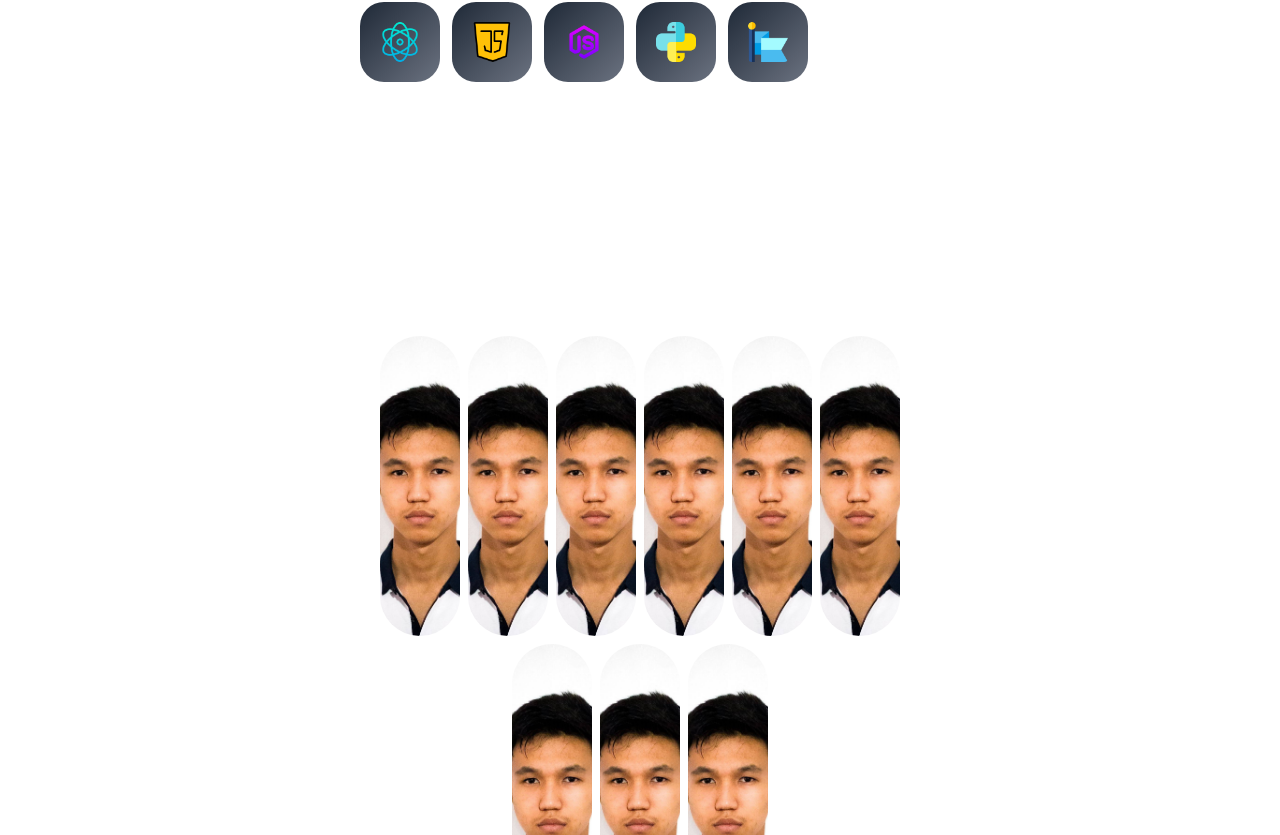
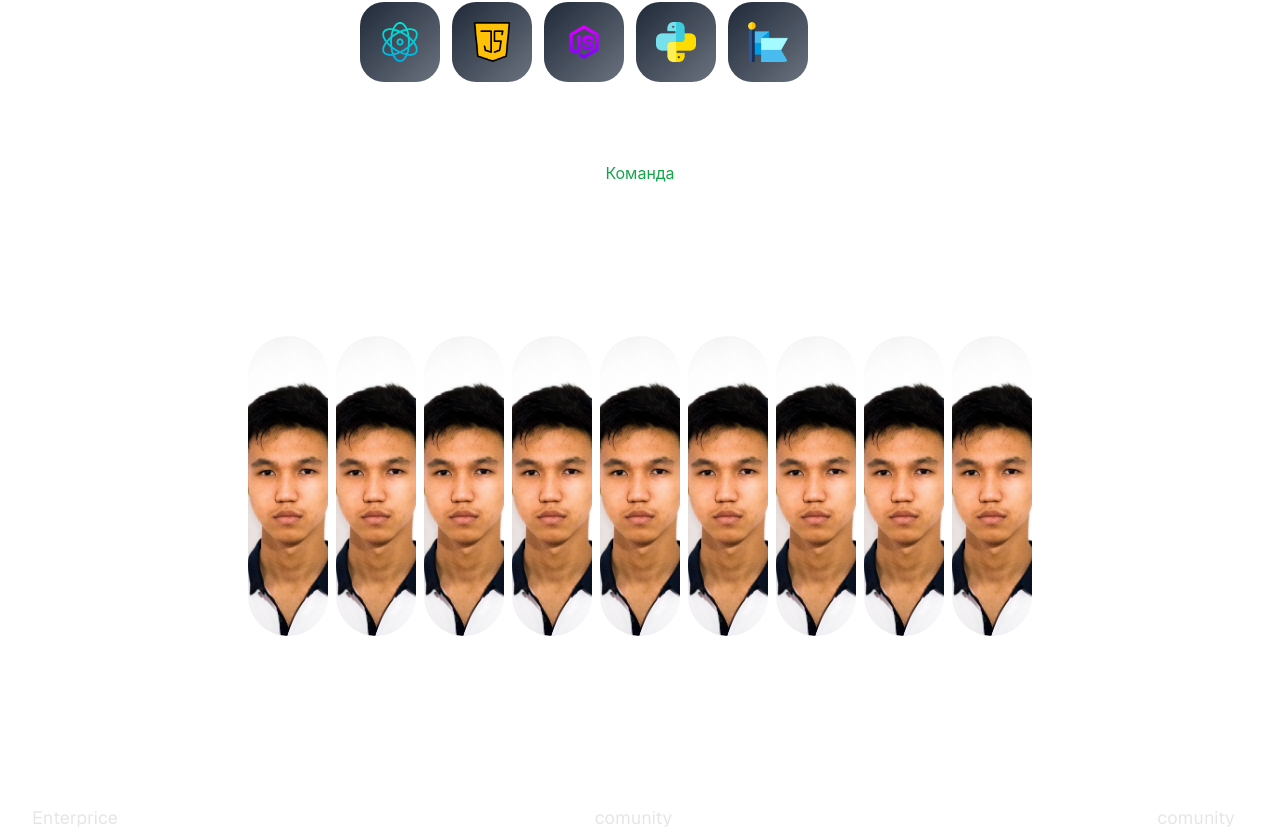
Before and after one commit to Bashkanitto/craft-code, a Next.js app: page / in a window 1280 px wide. Shown: the part 2225-3060 px from the top of the page. Built offline with nearby package versions, Linux system fonts and the light colour scheme.

Commit message:
comunity

```diff
--- a/app/components/Comunity.jsx
+++ b/app/components/Comunity.jsx
@@ -6,10 +6,10 @@ const Comunity = () => {
   return (
     <section className="container mx-auto mb-40">
       <div className="flex flex-col items-center text-center w-1/2 mx-auto mb-10 gap-5">
-        <h2>Built by the Community for the Community</h2>
-        <p>Harum quae dolore orrupti aut temporibus ariatur.</p>
+        <p className=" text-green">Команда</p>
+        <h2>Вдохновленная Команда, Готовая Привести Вас к Успеху!</h2>
       </div>
-      <div className="flex flex-wrap justify-center w-1/2 mx-auto gap-2">
+      <div className="flex flex-wrap justify-center w-full mx-auto gap-2">
         {comunityList.map((item, index) => (
           <Image
             width={300}
```
